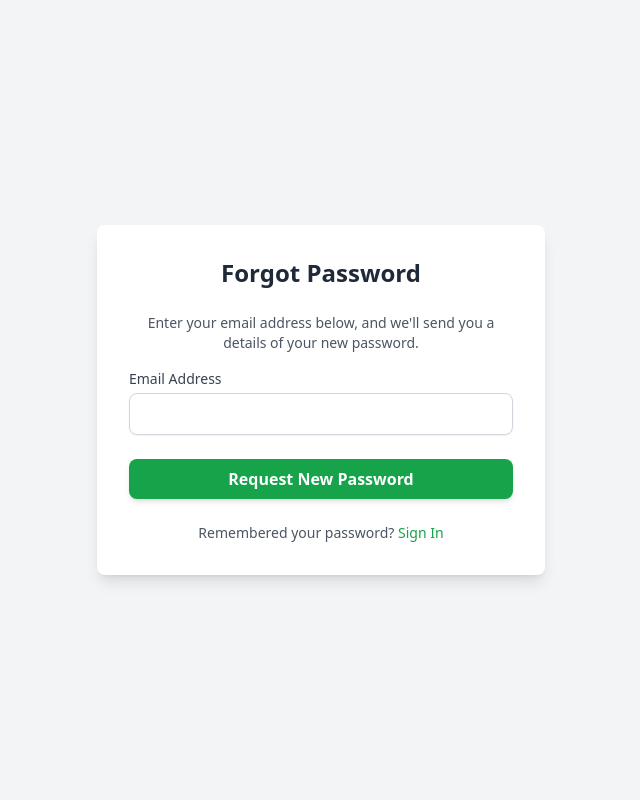
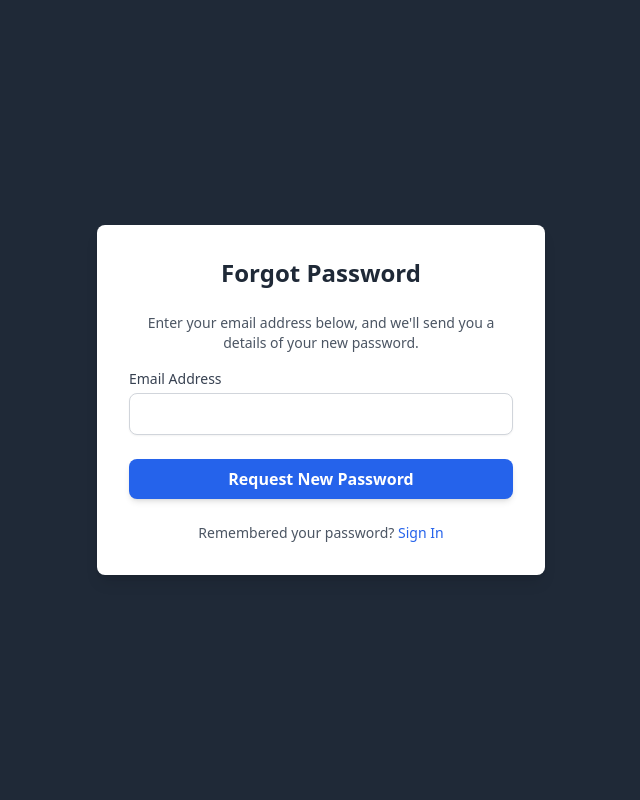
Before and after one commit to anderson895/ALUMNIPOR, a PHP site: page /alumni/forgot.php in a window 1280 px wide. Shown: the whole page, without its empty margins (319-959 px from the left). Run offline with PHP 8.4, Linux system fonts and the light colour scheme; some libraries are stand-ins or nearby versions.

Commit message:
dashboard

```diff
--- a/alumni/forgot.php
+++ b/alumni/forgot.php
@@ -1,6 +1,6 @@
 <?php include "../components/header.php";?>
 
-<div class="bg-gray-100 flex items-center justify-center min-h-screen">
+<div class="bg-gray-800 flex items-center justify-center min-h-screen">
   <!-- Forgot Password Area -->
   <?php include "../function/PageSpinner.php"; ?>
 
@@ -9,7 +9,7 @@
     <!-- Spinner -->
     <div id="spinner" style="display:none;">
       <div class="absolute inset-0 bg-white bg-opacity-75 flex items-center justify-center">
-        <div class="w-10 h-10 border-4 border-green-500 border-t-transparent rounded-full animate-spin"></div>
+        <div class="w-10 h-10 border-4 border-blue-500 border-t-transparent rounded-full animate-spin"></div>
       </div>
     </div>
 
@@ -22,16 +22,16 @@
     <form id="frmForgotPassword" class="space-y-6">
       <div>
         <label for="email" class="block text-sm font-medium text-gray-700">Email Address</label>
-        <input type="email" id="email" name="email" class="w-full mt-1 px-3 py-2 border border-gray-300 rounded-lg shadow-sm focus:outline-none focus:border-green-500" required>
+        <input type="email" id="email" name="email" class="w-full mt-1 px-3 py-2 border border-gray-300 rounded-lg shadow-sm focus:outline-none focus:border-blue-500" required>
       </div>
 
-      <button type="submit" id="btnForgotPassword" class="w-full py-2 px-4 bg-green-600 text-white font-semibold rounded-lg shadow-md hover:bg-green-700 focus:outline-none focus:ring-2 focus:ring-green-500 focus:ring-opacity-75">
+      <button type="submit" id="btnForgotPassword" class="w-full py-2 px-4 bg-blue-600 text-white font-semibold rounded-lg shadow-md hover:bg-blue-700 focus:outline-none focus:ring-2 focus:ring-blue-500 focus:ring-opacity-75">
         Request New Password
       </button>
     </form>
 
     <p class="mt-6 text-center text-sm text-gray-600">
-      Remembered your password? <a href="login.php" class="text-green-600 hover:text-green-500">Sign In</a>
+      Remembered your password? <a href="login.php" class="text-blue-600 hover:text-blue-500">Sign In</a>
     </p>
   </div>
 </div>
```
